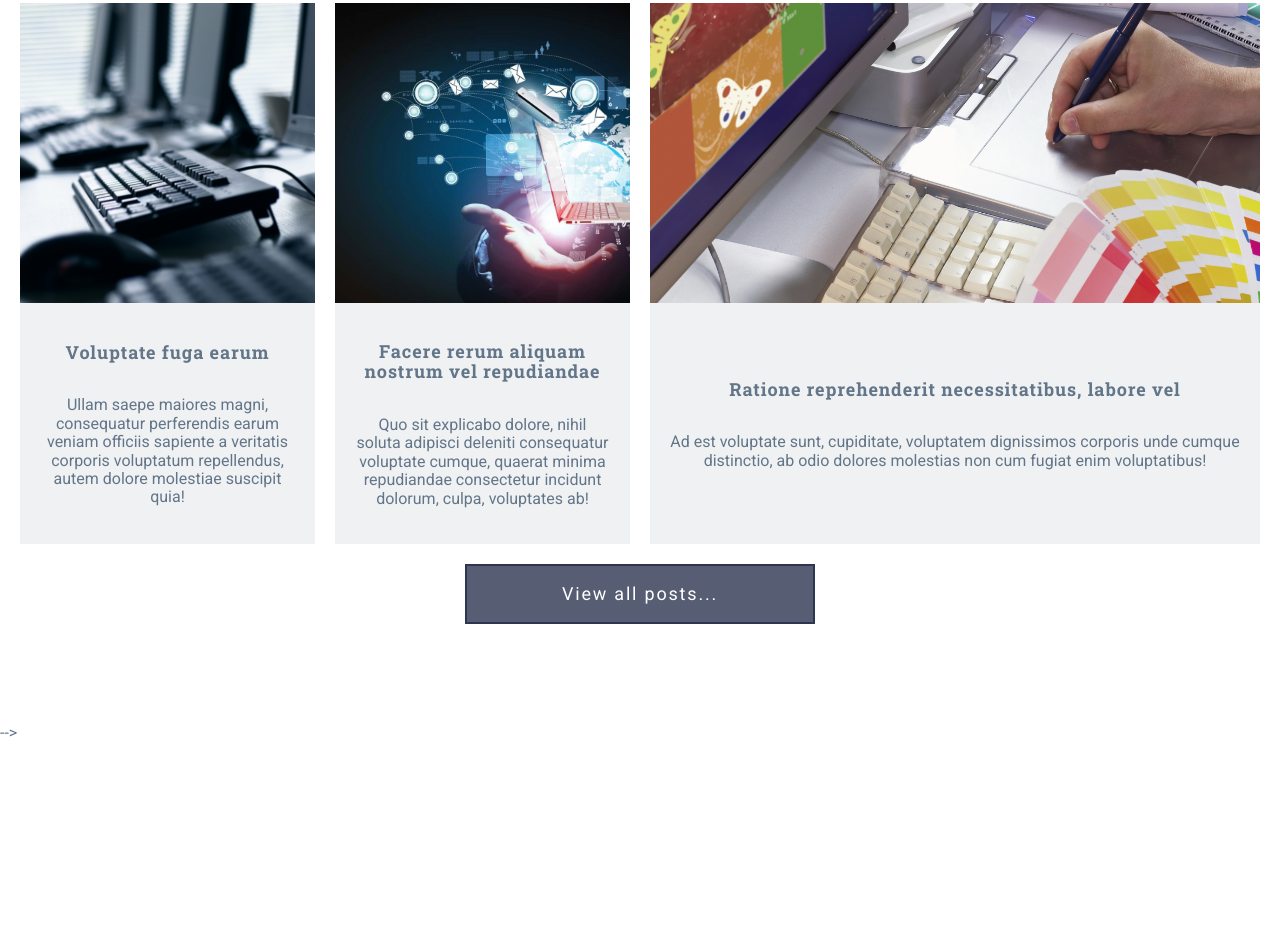
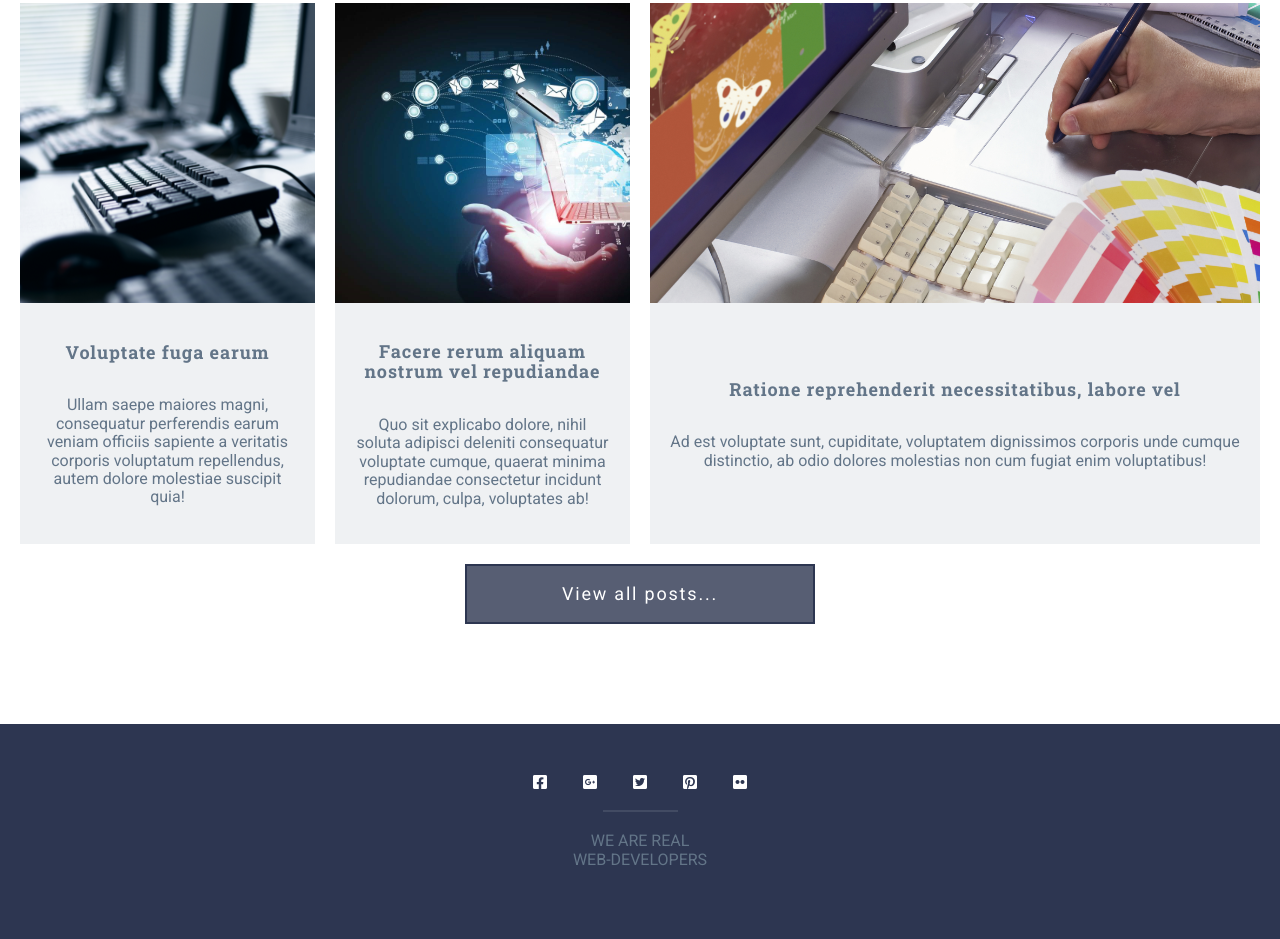
Before and after one commit to AleksandrBykanov/grid-template, a website: page index.html in a window 1280 px wide. Shown: the part 3306-4245 px from the top of the page. Before the commit the page ends 4048 px from the top, so only its background shows below. Drawn offline with Linux system fonts and the light colour scheme.

Commit message:
Работаю над footer

```diff
--- a/assets/scss/components/footer/_footer.scss
+++ b/assets/scss/components/footer/_footer.scss
@@ -0,0 +1,31 @@
+@use "../../presets" as *;
+@use "../../mixins" as *;
+
+.footer {
+  background-color: $color-primary;
+  text-align: center;
+  padding: ($gap * 2.5) ($gap) ($gap * 3.5);
+
+  &__container {
+    @extend %container;
+  }
+  &__social {
+    display: grid;
+    justify-content: center;
+    margin-bottom: $gap-x2;
+    position: relative;
+    grid-template-columns: repeat(auto-fit, minmax(($gap * 2.5), max-content));
+    &::after {
+      position: absolute;
+      bottom: -$gap;
+      left: calc(50% - 37.5px);
+      width: 75px;
+      height: 2px;
+      content: "";
+      background-color: rgba($color-light, 0.1);
+    }
+  }
+}
+
+.footer_copy {
+}
--- /dev/null
+++ b/assets/scss/components/footer/_index.scss
@@ -0,0 +1 @@
+@forward "footer";
--- a/assets/scss/style.scss
+++ b/assets/scss/style.scss
@@ -3,3 +3,4 @@
 @use "components/header";
 @use "components/sections/skills";
 @use "components/sections";
+@use "components/footer";
--- a/index.html
+++ b/index.html
@@ -257,23 +257,32 @@
           <a class="btn btn--primary" href="#">View all posts...</a>
         </div>
       </div>
-
-
-    </section> -->
   </main>
 
-
-
-
-
-
-
-
-
-
-
-
-
+  <footer class="footer">
+    <div class="footer__container">
+      <div class="footer__social">
+        <a href="#">
+          <i class="fab fa-facebook-square"></i>
+        </a>
+        <a href="#">
+          <i class="fab fa-google-plus-square"></i>
+        </a>
+        <a href="#">
+          <i class="fab fa-twitter-square"></i>
+        </a>
+        <a href="#">
+          <i class="fab fa-pinterest-square"></i>
+        </a>
+        <a href="#">
+          <i class="fab fa-flickr"></i>
+        </a>
+      </div>
+      <div class="footer_copy">
+        <span>WE ARE REAL</span><br><span>WEB-DEVELOPERS</span>
+      </div>
+    </div>
+  </footer>
 
   <script src="libs/jquery/dist/jquery.min.js"></script>
   <script src="assets/js/main.js"></script>
```
Also changed, not shown: assets/css/style.css.
